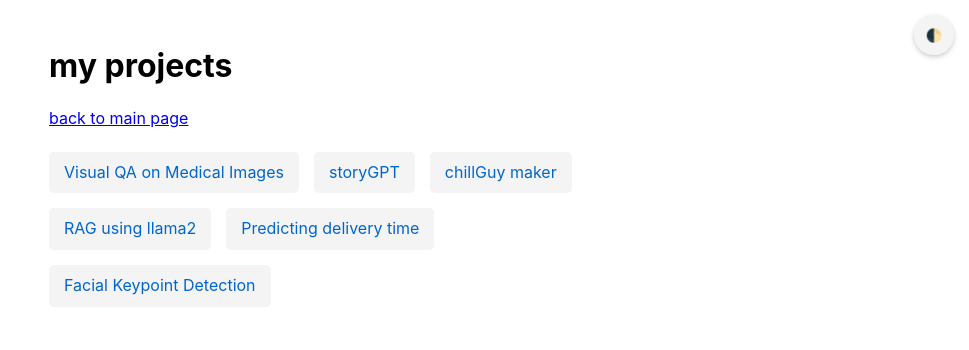
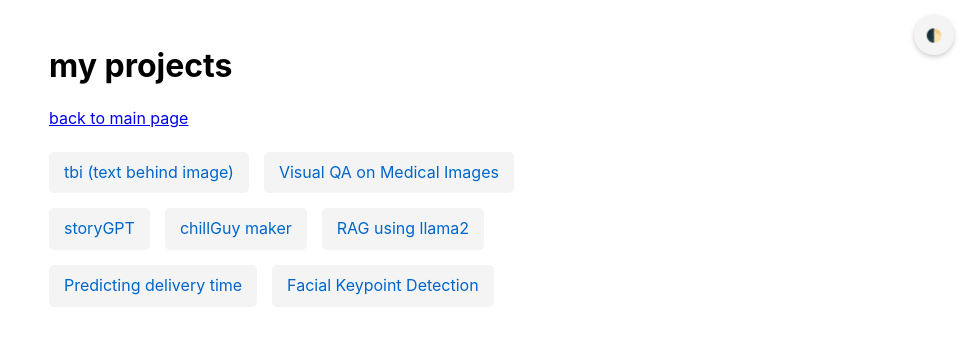
Before and after one commit to sartq333/sartq333.github.io, a plain HTML site: page projects.html in a window 1280 px wide. Shown: the whole page, without its empty margins (311-1280 px from the left). Drawn offline with Linux system fonts and the light colour scheme.

Commit message:
tbi project link

```diff
--- a/projects.html
+++ b/projects.html
@@ -119,7 +119,8 @@
         <h1>my projects</h1>
         <a href="index.html">back to main page</a>
         <div class="links">
-            <a href="https://github.com/sartq333/medical-vqa">Visual QA on Medical Images</a>
+	    <a href="https://github.com/sartq333/tbi">tbi (text behind image)</a>
+	    <a href="https://github.com/sartq333/medical-vqa">Visual QA on Medical Images</a>
             <a href="https://github.com/sartq333/story-GPT">storyGPT</a>
             <a href="https://github.com/sartq333/chill-guy-maker">chillGuy maker</a>
             <a href="https://github.com/sartq333/rag-llama2">RAG using llama2</a>
```
